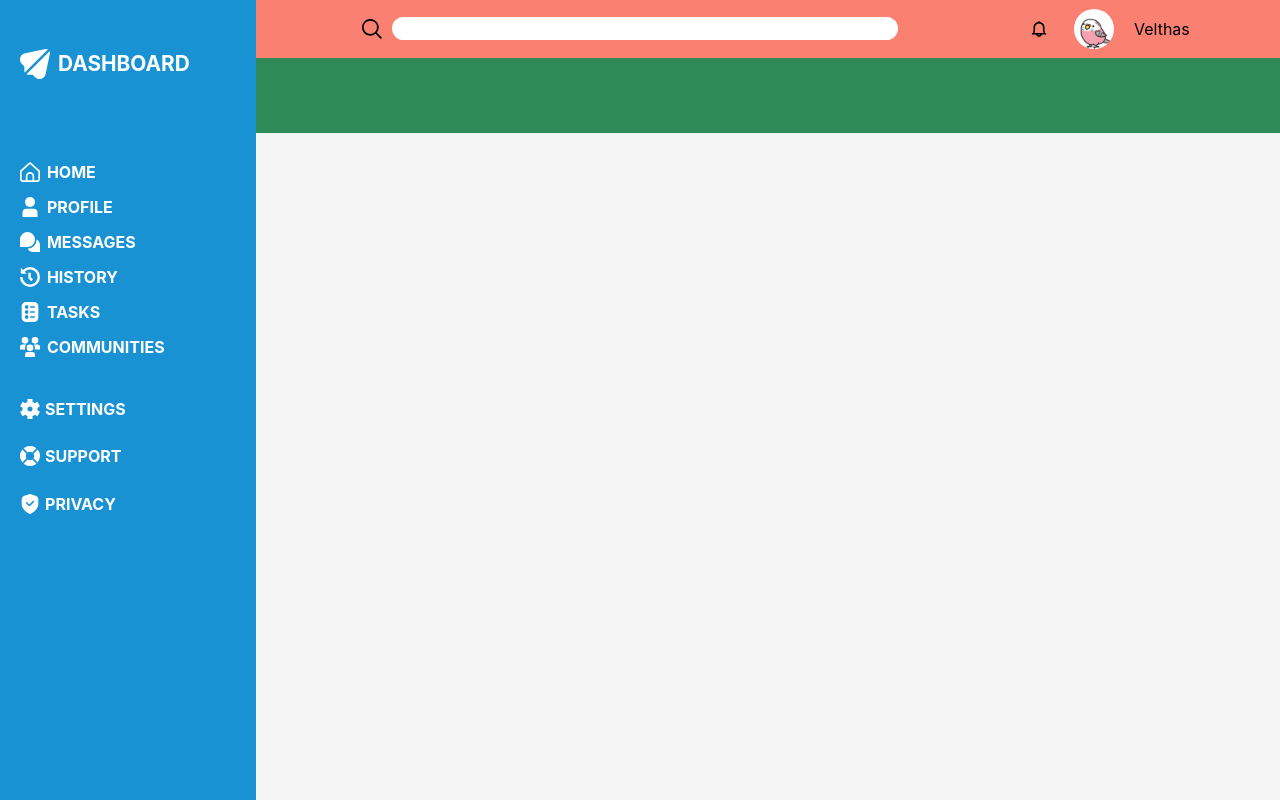
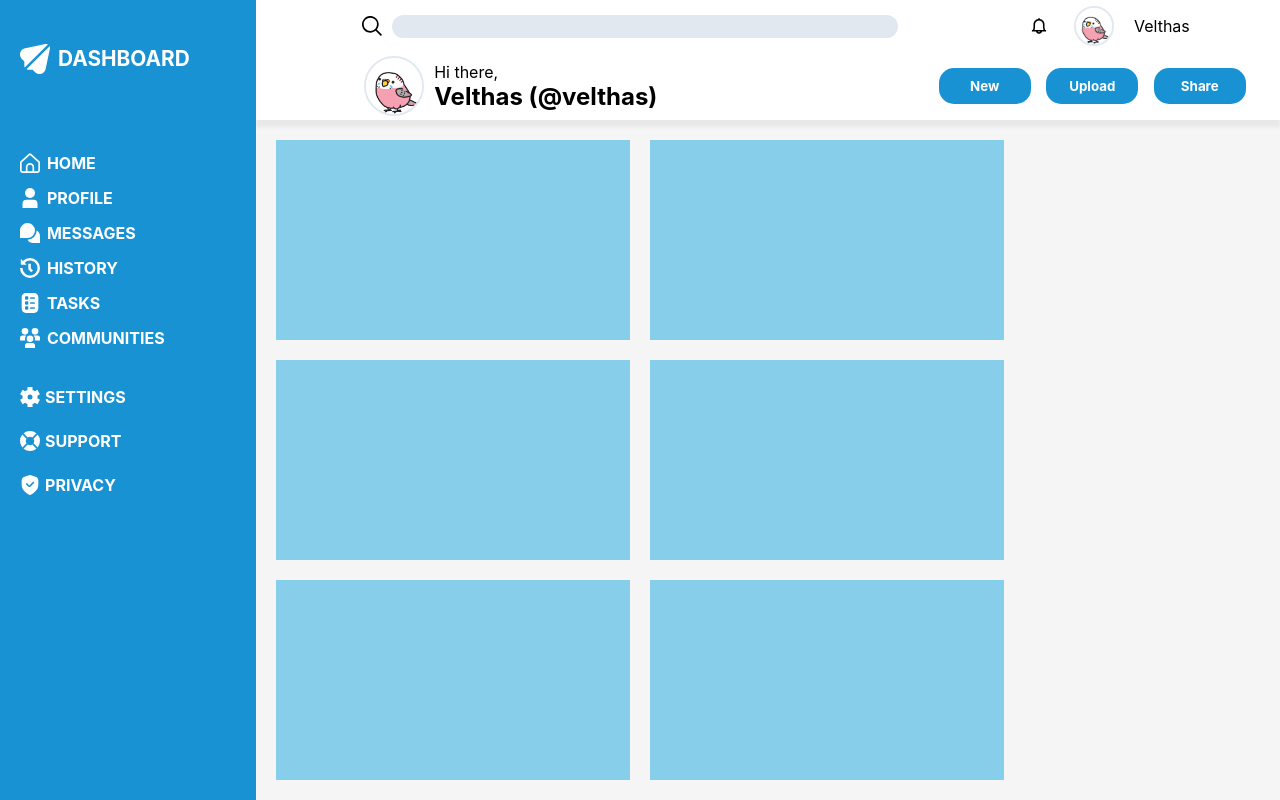
Before and after one commit to Velthas/admin-dashboard, a website built with webpack: page dist/index.html in a window 1280 px wide. Built offline with Linux system fonts and the light colour scheme.

Commit message:
header completed, started on projects

```diff
--- a/src/index.js
+++ b/src/index.js
@@ -41,6 +41,10 @@ for(let i = 0; i < headerImages.length; i++) {
     headerImgs[i].src = headerImages[i];
 }
 
+const profilePicture = document.querySelector('.user-info img');
+profilePicture.src = birb;
+
+
 
 
 
--- a/src/style.css
+++ b/src/style.css
@@ -2,6 +2,8 @@
     --sidebar-color: #1992d4;
     --sidebar-font-color: #ffffff;
     --icon-white-filter: invert(100%) sepia(100%) saturate(0%) hue-rotate(288deg) brightness(102%) contrast(102%);
+    --project-background: #e2e8f0;
+    --box-shadow-color: hsl(0deg 4% 48% / 10%);
 }
 
 body {
@@ -20,7 +22,7 @@ body {
 .grid-container {
     display: grid;
     grid-template-columns: 1fr 4fr;
-    grid-template-rows: 1fr 5fr;
+    grid-template-rows: 1.3fr 5fr;
 
     height: 100%;
     width: 100%;
@@ -36,7 +38,7 @@ body {
 
 .side-menu-container {
     width: 100%;
-    height: 65%;
+    height: 500px;
 
     display: grid;
     grid-template-rows: 1fr 1fr 1fr;
@@ -88,7 +90,7 @@ body {
 
  /* Rules for the header */
 .header {
-    background-color: rgb(209, 203, 203);
+    background-color: var(--sidebar-font-color);
     grid-column: 2 / 3;
     grid-row: 1 / 2;
 
@@ -96,10 +98,12 @@ body {
     grid-template-rows: 1fr 1.3fr;
     justify-items: stretch;
 
+    box-shadow: 0px 7px 3px var(--box-shadow-color);
+    position: relative;
+
 }
 
 .header-top {
-    background-color: salmon;
     height: 100%;
 
     display: grid;
@@ -108,9 +112,6 @@ body {
 }
 
 .search-bar {
-    justify-self: stretch;
-    height: 100%;
-
     display: grid;
     grid-template-rows: 1fr;
     grid-template-columns: 1fr 5fr;
@@ -120,6 +121,7 @@ body {
 .header-top input[type="text"] {
     height: 23px;
     width: 80%;
+    background-color: var(--project-background);
 
     border: none;
     border-radius: 20px;
@@ -140,7 +142,6 @@ body {
 }
 
 .header-bottom {
-    background-color: seagreen;
     height: 100%;
 }
 
@@ -169,10 +170,79 @@ body {
     width: 40px;
     height: 40px;
     border-radius: 80px;
+    border: 2px solid var(--project-background);
+}
+
+.header-bottom {
+    display: grid;
+    grid-template-columns: 3fr 1.5fr;
+    grid-template-rows: 1fr;
+    justify-items: start;
+    align-items: center;
+}
+
+.user-info {
+    display: grid;
+    grid-template: 1fr / 1fr 3fr;
+    grid-gap: 10px;
+
+    align-items: center;
+    justify-items: center;
+
+    width: 100%;
+    height: 100%;
+}
+
+.user-info img {
+    height: 60px;
+    width: 60px;
+    border-radius: 120px;
+    border: 2px solid var(--project-background);
+
+    justify-self: end;
+}
+
+.user-info > div {
+    justify-self: start;
+}
+
+.user-buttons {
+    width: 90%;
+    display: flex;
+    gap: 5%;
+}
+
+.user-buttons button {
+    flex: 1;
+    padding: 10px 15px;
+
+    border: none;
+    border-radius: 15px;
+
+    background-color: var(--sidebar-color);
+    color: var(--sidebar-font-color);
+    font-weight: bold;
 }
 
 .projects {
     background-color: whitesmoke;
     grid-column: 2 / 3;
     grid-row: 2 / 3;
+
+    display: grid;
+    grid-template: 1fr / 3fr 1fr;
 }
+
+.projects-container {
+    display: grid;
+
+    grid-template-columns: repeat(auto-fit, minmax(250px, 1fr));
+    grid-gap: 20px;
+
+    padding: 20px;
+}
+
+.project-item {
+    height: 200px;
+    background-color: skyblue
+}
```
Also changed, not shown: dist/index.html, dist/main.js.
